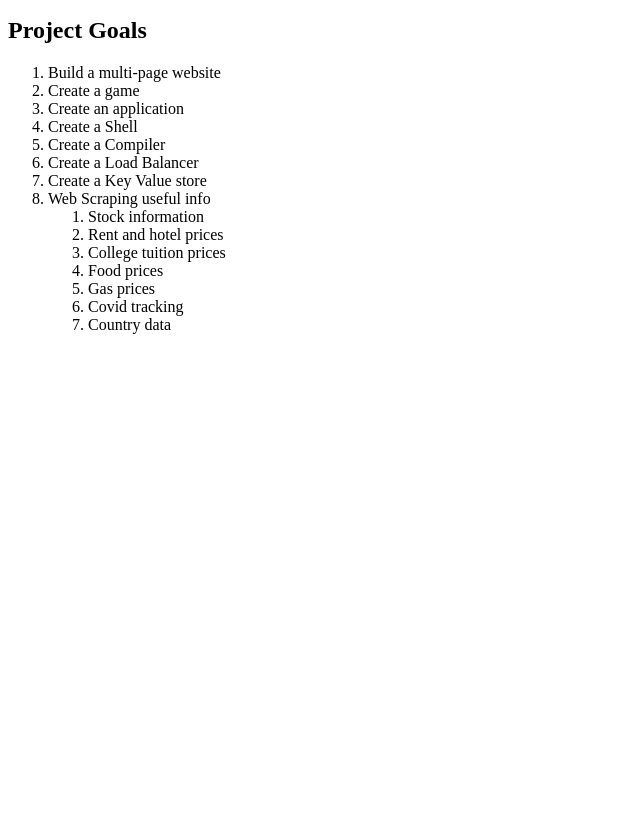
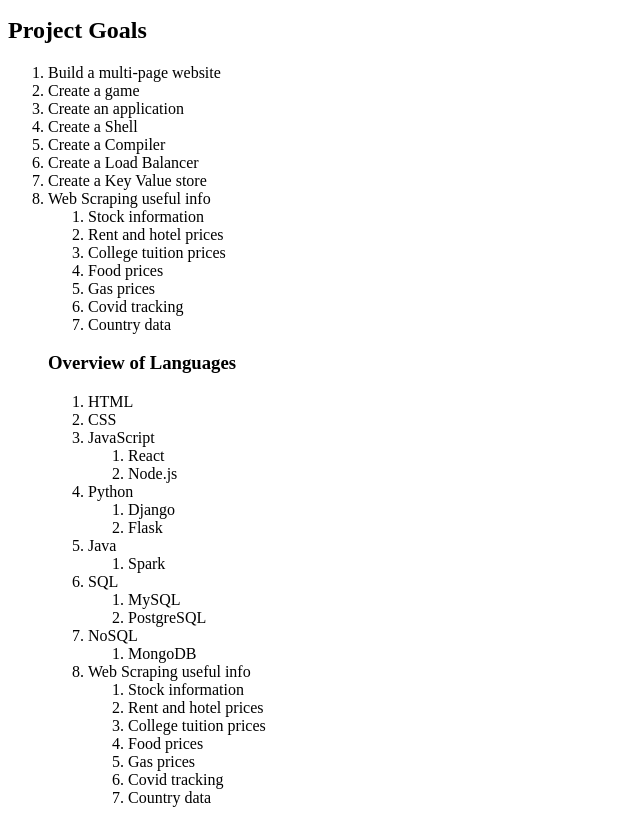
Before and after one commit to dinraal/dinraal.github.io, a plain HTML site: page index.html in a window 1280 px wide. Shown: the part 101-924 px from the top of the page, without its empty margins (0-640 px from the left). Before the commit the page ends 800 px from the top, so only its background shows below. Drawn offline with Linux system fonts and the light colour scheme.

Commit message:
Update index.html

```diff
--- a/index.html
+++ b/index.html
@@ -31,6 +31,49 @@
 		</ol>
 	</li>
 
+	<h3>Overview of Languages</h2>
+<ol>
+	<li>HTML</li>
+	<li>CSS</li>
+	<li>JavaScript</li>
+		<ol>
+			<li>React</li>
+			<li>Node.js</li>
+		</ol>
+	<li>Python</li>
+		<ol>
+			<li>Django</li>
+			<li>Flask</li>
+		</ol>
+	<li>Java</li>
+		<ol>
+			<li>Spark</li>
+		</ol>
+
+	<li>SQL</li>
+		<ol>
+			<li>MySQL</li>
+			<li>PostgreSQL</li>
+		</ol>
+
+	<li>NoSQL</li>
+		<ol>
+			<li>MongoDB</li>
+		</ol>
+
+
+	<li>Web Scraping useful info
+		<ol>
+			<li>Stock information</li>
+			<li>Rent and hotel prices</li>
+			<li>College tuition prices</li>
+			<li>Food prices</li>
+			<li>Gas prices</li>
+			<li>Covid tracking</li>
+			<li>Country data</li>
+		</ol>
+	</li>
+
 
 </body>
 
```
